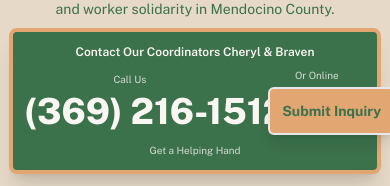
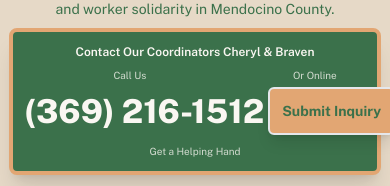
Before and after one commit to samuelmholley1/mendolaborcoop.ukiahumc.org, a Next.js app: page / in a window 390 px wide. Shown: the part 158-344 px from the top of the page. Built offline with nearby package versions, Linux system fonts and the light colour scheme; grey boxes are pictures that could not be loaded.

Commit message:
Landing CTA: phone size 33px (between 3xl/4xl), button pushed from right edge

```diff
--- a/pages/index.tsx
+++ b/pages/index.tsx
@@ -269,7 +269,7 @@ const HomePage: React.FC = () => {
                           <p className="text-[10px] lg:text-sm font-body opacity-80 mb-1">Call Us</p>
                           <a
                             href="tel:+13692161512"
-                            className="text-4xl sm:text-4xl lg:text-5xl font-headline font-extrabold block hover:opacity-90 transition-opacity whitespace-nowrap"
+                            className="text-[33px] sm:text-4xl lg:text-5xl font-headline font-extrabold block hover:opacity-90 transition-opacity whitespace-nowrap"
                           >
                             (369) 216-1512
                           </a>
@@ -281,11 +281,11 @@ const HomePage: React.FC = () => {
                         </div>
 
                         {/* Right: Submit Inquiry - 1/3 width */}
-                        <div className="w-1/3 text-center pl-2 lg:pl-4 pr-2 lg:pr-5 flex flex-col justify-center">
+                        <div className="w-1/3 text-center pl-2 lg:pl-4 pr-3 lg:pr-6 flex flex-col justify-center">
                           <p className="text-[10px] lg:text-sm font-body opacity-80 mb-1 lg:mb-2">Or Online</p>
                           <button
                             onClick={() => setShowContactPopup(true)}
-                            className="bg-gold text-moss px-3 lg:px-5 py-3 lg:py-4 rounded-md font-headline font-bold text-sm lg:text-lg hover:bg-gold/90 transition-colors mx-auto whitespace-nowrap shadow-lg border-2 border-cream/50 hover:scale-105 transform"
+                            className="bg-gold text-moss px-3 lg:px-5 py-3 lg:py-4 rounded-md font-headline font-bold text-sm lg:text-lg hover:bg-gold/90 transition-colors mr-0 ml-auto whitespace-nowrap shadow-lg border-2 border-cream/50 hover:scale-105 transform"
                           >
                             Submit Inquiry
                           </button>
```
